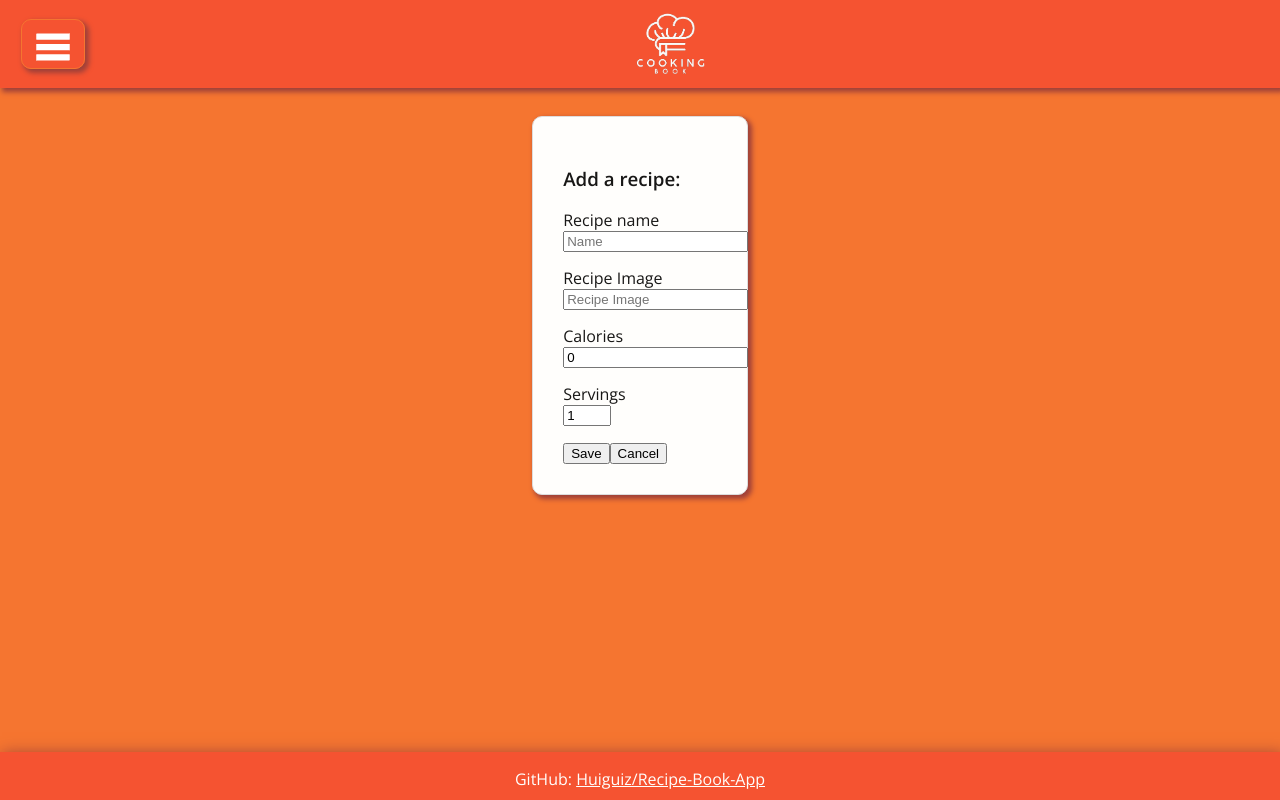
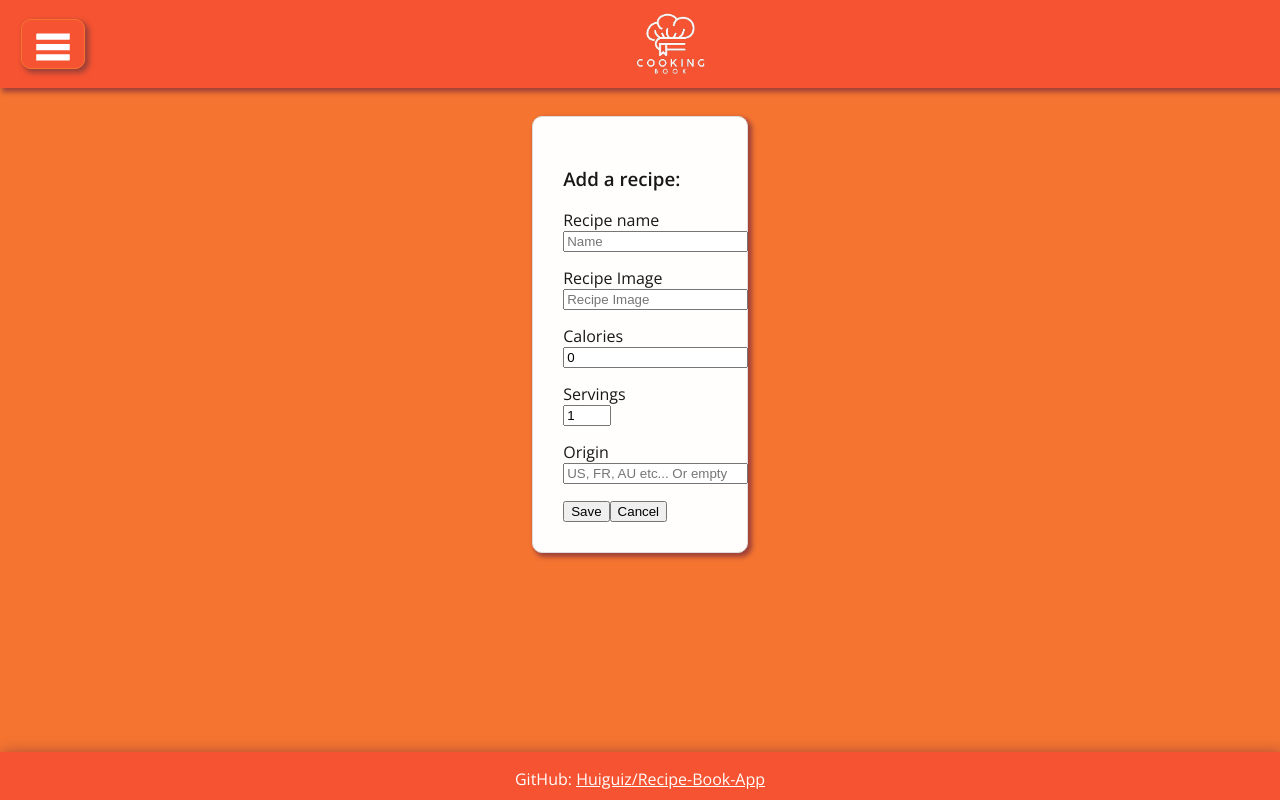
Before and after one commit to Huguiz/Recipe-Book-App, a React (Vite) app: page /newrecipe in a window 1280 px wide. Built offline with nearby package versions, Linux system fonts and the light colour scheme.

Commit message:
Flag function added

```diff
--- a/src/assets/recipies.json
+++ b/src/assets/recipies.json
@@ -5,7 +5,7 @@
       "calories": 400,
       "image": "https://i.imgur.com/eTmWoAN.png",
       "servings": 1,
-      "origin": "it"
+      "origin": "IT"
     },
     {
       "id": "37e0b31d-63f4-4d42-9f4b-e9a0fc464d60",
@@ -27,7 +27,7 @@
       "calories": 500,
       "image": "https://i.imgur.com/93ekwW0.jpg",
       "servings": 1,
-      "origin": "it"
+      "origin": "IT"
     },
     {
       "id": "f4b4d2bc-ff12-4f3f-b3b3-19d2f1682401",
@@ -42,7 +42,7 @@
       "calories": 750,
       "image": "https://i.imgur.com/ClxOafl.jpg",
       "servings": 1,
-      "origin": "it"
+      "origin": "IT"
     },
     {
       "id": "bca9beec-43d3-48b1-9b57-793a8a8c3520",
@@ -50,7 +50,7 @@
       "calories": 400,
       "image": "https://i.imgur.com/LoG39wK.jpg",
       "servings": 1,
-      "origin": "us"
+      "origin": "US"
     },
     {
       "id": "b777a69a-7f1c-41e8-8a4c-1d0e9e4cace8",
@@ -58,7 +58,7 @@
       "calories": 475,
       "image": "https://i.imgur.com/5ktcSzF.jpg",
       "servings": 1,
-      "origin": "th"
+      "origin": "TH"
     },
     {
       "id": "d087343e-9a92-48c7-8b27-43e37491b6f5",
@@ -73,7 +73,7 @@
       "calories": 200,
       "image": "https://i.imgur.com/yOlf4Fj.jpg",
       "servings": 1,
-      "origin": "tr"
+      "origin": "TR"
     },
     {
       "id": "0ce7e4d4-1c8a-4e9f-98df-1ecb1e7b8a0b",
@@ -88,7 +88,7 @@
       "calories": 275,
       "image": "https://i.imgur.com/QqVHdRu.jpg",
       "servings": 1,
-      "origin": "us"
+      "origin": "US"
     },
     {
       "id": "1c6d5b5f-4e72-4136-8c6c-9cf3e3d16a65",
--- a/src/components/RecipeForm.jsx
+++ b/src/components/RecipeForm.jsx
@@ -1,7 +1,7 @@
 import {useState} from 'react';
 import { useNavigate } from 'react-router-dom';
 
-function RecipeForm ({fn, e, name, setName, image, setImage, calories, setCalories, servings, setServings, action}) {
+function RecipeForm ({fn, e, name, setName, image, setImage, calories, setCalories, servings, setServings, origin, setOrigin, action}) {
 
     const navigate = useNavigate();
 
@@ -40,6 +40,10 @@ function RecipeForm ({fn, e, name, setName, image, setImage, calories, setCalori
                     onChange={(e) => setServings(e.target.value)}
                     />
                 </label>
+                <label>
+                    Origin
+                    <input name="origin" type="text" placeholder="US, FR, AU etc... Or empty" value={origin} onChange={(e) => setOrigin(e.target.value)} />
+                </label>
                 <button type="submit">Save</button>
                 <button type="button" onClick={() => navigate(-1)}>Cancel</button>
                 </div>
--- a/src/pages/ModifyRecipe.jsx
+++ b/src/pages/ModifyRecipe.jsx
@@ -12,15 +12,13 @@ function ModifyRecipe ({recipeArray, setRecipeArray}) {
     const [image, setImage]= useState(recipeElm.image);
     const [calories, setCalories]= useState(recipeElm.calories);
     const [servings, setServings]= useState(recipeElm.servings);
-
-
-	console.log(recipeElm);
+    const [origin, setOrigin]= useState(recipeElm.origin);
 
 	function generateUuidv4() {
     return "10000000-1000-4000-8000-100000000000".replace(/[018]/g, c =>
           (c ^ crypto.getRandomValues(new Uint8Array(1))[0] & 15 >> c / 4).toString(16)
         );
-      }
+    }
 
 
 	const updateRecipe = (e) => {
@@ -34,6 +32,8 @@ function ModifyRecipe ({recipeArray, setRecipeArray}) {
             calories: calories,
             servings: servings
         }
+
+        origin ? newRecipeObj.origin = origin : null;
 
         const recipeIndex = recipeArray.findIndex(recipes => recipes.id === recipeID)
 
@@ -53,7 +53,7 @@ function ModifyRecipe ({recipeArray, setRecipeArray}) {
 
 	return (
 
-			<RecipeForm fn={updateRecipe} name={name} setName={setName} image={image} setImage={setImage} calories={calories} setCalories={setCalories} servings={servings} setServings={setServings} action="Edit"/>
+			<RecipeForm fn={updateRecipe} name={name} setName={setName} image={image} setImage={setImage} calories={calories} setCalories={setCalories} servings={servings} setServings={setServings} origin={origin} setOrigin={setOrigin} action="Edit"/>
 
 		)
 
--- a/src/pages/NewRecipePage.jsx
+++ b/src/pages/NewRecipePage.jsx
@@ -9,6 +9,7 @@ export default function NewRecipePage(props) {
     const [image, setImage]= useState("");
     const [calories, setCalories]= useState(0);
     const [servings, setServings]= useState(1);
+    const [origin, setOrigin]= useState("");
     const navigate = useNavigate();
 
     function generateUuidv4() {
@@ -28,6 +29,9 @@ export default function NewRecipePage(props) {
             calories: calories,
             servings: servings
         }
+
+        origin ? newRecipeObj.origin = origin : null;
+
         const newRecipeArray = [newRecipeObj, ...props.recipeArray]
         props.setRecipeArray(newRecipeArray);
 
@@ -37,6 +41,7 @@ export default function NewRecipePage(props) {
         setImage("");
         setCalories(0);
         setServings(1);
+        setOrigin("");
 
         navigate("/");
 
@@ -44,6 +49,6 @@ export default function NewRecipePage(props) {
 
 
     return(
-        <RecipeForm fn={addRecipe} name={name} setName={setName} image={image} setImage={setImage} calories={calories} setCalories={setCalories} servings={servings} setServings={setServings} action="Add"/>
+        <RecipeForm fn={addRecipe} name={name} setName={setName} image={image} setImage={setImage} calories={calories} setCalories={setCalories} servings={servings} setServings={setServings} origin= {origin} setOrigin={setOrigin} action="Add"/>
     )
 }
--- a/src/pages/RecipeDetail.jsx
+++ b/src/pages/RecipeDetail.jsx
@@ -14,6 +14,7 @@ function RecipeDetail (props) {
 				<br />
 				<p>Calories : {recipeElm.calories}</p>
                 <p>Servings : {recipeElm.servings}</p>
+				{recipeElm.origin && <img src={`https://flagsapi.com/${recipeElm.origin}/shiny/64.png`}/>}
 			</div>
 			<Link to={`/modify/${recipeElm.id}`}>
 				<button>Edit</button>
```
